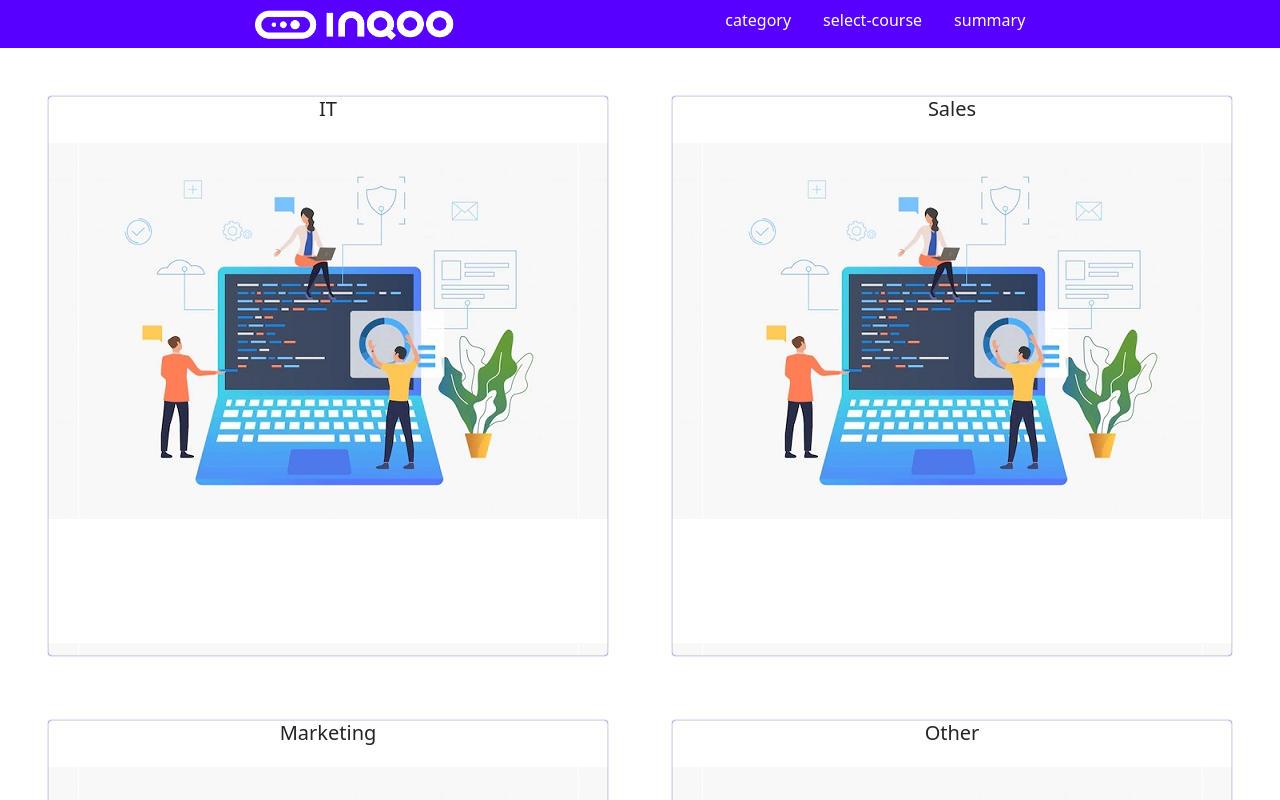
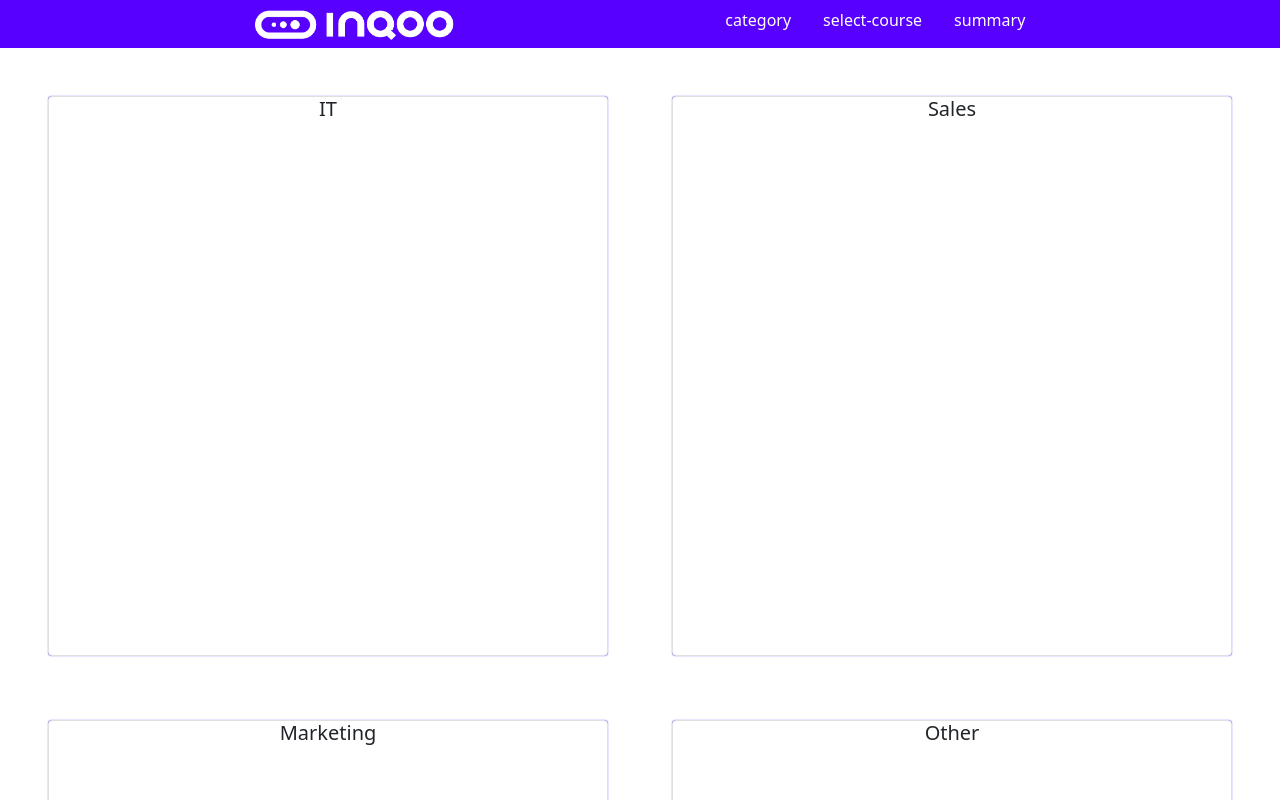
Before and after one commit to tomek1703/inqoo_courses_offer_project_fe, an Angular app in the folder Inqoo_courses_offer_project_app/: page /category-page in a window 1280 px wide. Shown: the top 800 px of the page. Built offline with nearby package versions, Linux system fonts and the light colour scheme.

Commit message:
Tried to make bg-images dynamic

```diff
--- a/Inqoo_courses_offer_project_app/src/app/category/category-page/category-page.component.html
+++ b/Inqoo_courses_offer_project_app/src/app/category/category-page/category-page.component.html
@@ -2,6 +2,8 @@
   <app-card
   *ngFor="let item of items"
   [title]="item.title"
-  [description]="item.description">
+  [description]="item.description"
+  [style.background-image]="'../../../../assets/card{{item.id}}.jpg'"
+  >
   </app-card>
 </div>
--- a/Inqoo_courses_offer_project_app/src/app/shared/card/card.component.html
+++ b/Inqoo_courses_offer_project_app/src/app/shared/card/card.component.html
@@ -2,7 +2,6 @@
 <div
   class="card"
   ngbTooltip="{{description}}"
-  placement="right"
-  [style.backgroundImage]="bgImageVariable" >
+  placement="right">
     <h5 class="card-title">{{title}}</h5>
 </div>
--- a/Inqoo_courses_offer_project_app/src/app/shared/card/card.component.ts
+++ b/Inqoo_courses_offer_project_app/src/app/shared/card/card.component.ts
@@ -8,6 +8,4 @@ import {Component, EventEmitter, Input, Output} from '@angular/core';
 export class CardComponent{
   @Input() title: String = "Test";
   @Input() description: String = "Test description";
-
-  bgImageVariable = 'url("../../../assets/card1.jpg")';
 }
```
